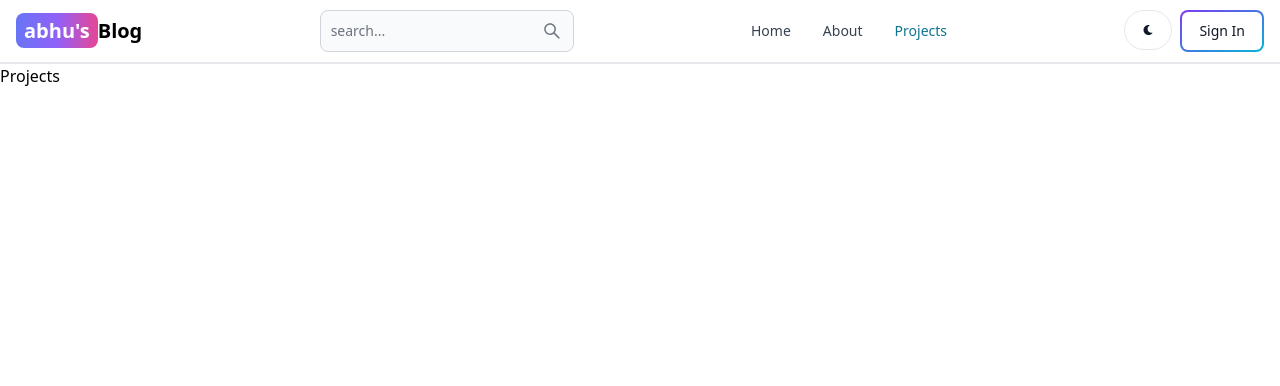
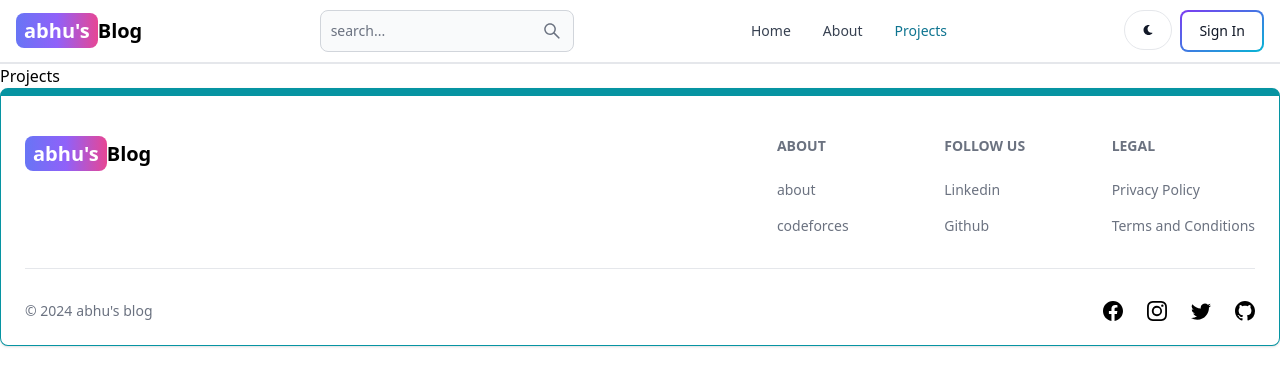
Before and after one commit to abhijith888/mern_blog, a React (Vite) app in the folder client/: page /projects in a window 1280 px wide. Shown: the top 386 px of the page. Built offline with nearby package versions, Linux system fonts and the light colour scheme.

Commit message:
Create and add the footer component

```diff
--- a/client/src/App.jsx
+++ b/client/src/App.jsx
@@ -6,6 +6,7 @@
 import Dashboard from "./pages/Dashboard"
 import Projects from "./pages/Projects"
 import Header from "./components/Header"
+import Footer from "./components/footer"
 
 export default function App() {
   return (
@@ -23,6 +24,7 @@
 
 
    </Routes>
+   <Footer></Footer>
    </BrowserRouter>
   )
 }
--- /dev/null
+++ b/client/src/components/Footer.jsx
@@ -0,0 +1,93 @@
+import { Footer } from 'flowbite-react';
+import { Link } from 'react-router-dom';
+import { BsFacebook , BsTwitter , BsInstagram , BsGithub } from 'react-icons/bs'
+
+export default function FooterCom() {
+  return (
+    <Footer container className='border border-t-8 border-teal-500'>
+      <div className='w-full max-w-7xl mx-auto'>
+        <div className='grid w-full justify-between sm:flex md:grid-cols-1'>
+          <div className='mt-5 '>
+          <Link  to="/" className='self-center whitespace-nowrap text-lg
+            sm:text-xl font-semibold dark:text-white'>
+            <span className='px-2 py-1 bg-gradient-to-r from-indigo-500
+            via-purple-500 to-pink-500 rounded-lg text-white'>abhu's</span>
+            Blog
+          </Link>
+          </div>
+          <div className='grid grid-cols-2 gap-8 mt-4 sm:grid-cols-3 sm:gap-6'>
+            <div>
+            <Footer.Title  title='ABOUT' />
+            <Footer.LinkGroup col>
+              <Footer.Link
+                 href='/about'
+                 target='_blank'
+                 rel='noopener noreferrer'
+              >
+                about
+              </Footer.Link>
+              <Footer.Link
+                 href='https://codeforces.com/profile/abhijith88'
+                 target='_blank'
+                 rel='noopener noreferrer'
+              >
+                codeforces
+              </Footer.Link>
+            </Footer.LinkGroup>
+            </div>
+
+            <div>
+            <Footer.Title  title='FOLLOW US' />
+            <Footer.LinkGroup col>
+              <Footer.Link
+                 href='https://www.linkedin.com/in/abhijith-sangarsu-58b92323b/'
+                 target='_blank'
+                 rel='noopener noreferrer'
+              >
+                Linkedin
+              </Footer.Link>
+              <Footer.Link
+                 href='https://github.com/abhijith888'
+                 target='_blank'
+                 rel='noopener noreferrer'
+              >
+                Github
+              </Footer.Link>
+            </Footer.LinkGroup>
+            </div>
+
+            <div>
+            <Footer.Title  title='LEGAL' />
+            <Footer.LinkGroup col>
+              <Footer.Link
+                 href='#'
+              >
+                Privacy Policy
+              </Footer.Link>
+              <Footer.Link
+                 href='#'
+              >
+                Terms and Conditions
+              </Footer.Link>
+            </Footer.LinkGroup>
+            </div>
+          </div>
+        </div>
+        <Footer.Divider/>
+        <div className='w-full sm:flex sm:items-center sm:justify-between'>
+          <Footer.Copyright
+            href='#'
+            by="abhu's blog"
+            year={new Date().getFullYear()}
+          />
+          <div className='flex gap-6 sm:mt-0 mt-4 sm:justify-center'>
+            <Footer.Icon herf='#' icon={BsFacebook}/>
+            <Footer.Icon herf='#' icon={BsInstagram}/>
+            <Footer.Icon herf='#' icon={BsTwitter}/>
+            <Footer.Icon herf='#' icon={BsGithub}/>
+          </div>
+        </div>
+      </div>
+    </Footer>
+  );
+}
--- a/client/src/pages/SignUp.jsx
+++ b/client/src/pages/SignUp.jsx
@@ -1,8 +1,41 @@
-import { Button, Label, TextInput } from 'flowbite-react'
-import React from 'react'
-import { Link } from 'react-router-dom'
+import { Alert, Button, Label, Spinner, TextInput } from 'flowbite-react'
+import React, { useState } from 'react'
+import { Link , useNavigate } from 'react-router-dom'
 
 export default function SignUp() {
+  const [ formData, setFormData] = useState({});
+  const [ errorMessage , setErrorMessage ] = useState(null);
+  const [ loading , setLoading ]  = useState(false);
+  const navigate = useNavigate();
+  const handleChange = (e) => {
+    setFormData({...formData , [e.target.id]:e.target.value.trim() });
+  };
+  const handleSubmit = async (e) => {
+    e.preventDefault();
+    if(!formData.username || !formData.email || !formData.password){
+      return  setErrorMessage('Please fill in all fields');
+    }
+    try {
+      setLoading(true);
+      setErrorMessage(null);
+      const res = await fetch ('api/auth/signup', {
+        method: 'POST',
+        headers: {'Content-type':'application/json'},
+        body: JSON.stringify(formData),
+      });
+      const data = await res.json();
+      setLoading(false);
+      if(data.success === false){
+        return setErrorMessage(data.message);
+      }
+      if(res.ok){
+        navigate('/sign-in');
+      }
+    }catch(error){
+      setErrorMessage(error.message);
+      setLoading(false);
+    }
+  }
   return (
     <div className='min-h-screen mt-20'>
     <div className='flex p-3 max-w-3xl mx-auto flex-col md:flex-row md:items-center gap-5'>
@@ -19,25 +52,43 @@
       </div>
 
       <div className='flex-1'>
-        <form className='flex flex-col gap-4'>
+        <form className='flex flex-col gap-4' onSubmit={handleSubmit}>
         <div>
           <Label  value='Your username'/>
-          <TextInput type='text' placeholder='Username' id='username'/>
+          <TextInput type='text' placeholder='Username' id='username' onChange={handleChange}/>
         </div>
         <div>
           <Label  value='Your email'/>
-          <TextInput type='text' placeholder='name@company.com' id='email'/>
+          <TextInput type='email' placeholder='name@company.com' id='email'onChange={handleChange}/>
         </div>
         <div>
           <Label  value='Your password'/>
-          <TextInput type='text' placeholder='Password' id='password'/>
+          <TextInput type='password' placeholder='Password' id='password'onChange={handleChange}/>
         </div>
-        <Button gradientDuoTone='purpleToPink' type='submit'>Sign Up</Button>
+        <Button gradientDuoTone='purpleToPink' type='submit' disabled={loading} >
+          {
+            loading ? (
+              <>
+              <Spinner size='sm' />
+              <span className='pl-3'>Loading...</span>
+              </>
+            ) : (
+              'Sign Up'
+            )
+          }
+        </Button>
         </form>
         <div className='flex gap-2 text-sm mt-5'>
           <span> Have an account?</span>
           <Link to="/sign-in" className='text-blue-500 hover:text-blue-700'>Sign In </Link>
         </div>
+        {
+          errorMessage && (
+            <Alert className='mt-5' color='failure'>
+              {errorMessage}
+            </Alert>
+          )
+        }
       </div>
 
     </div>
--- a/client/vite.config.js
+++ b/client/vite.config.js
@@ -3,5 +3,13 @@
 
 // https://vitejs.dev/config/
 export default defineConfig({
+  server: {
+    proxy : {
+      '/api':{
+        target : 'http://localhost:3000',
+        secure : false,
+      },
+    },
+  },
   plugins: [react()],
 })
```
